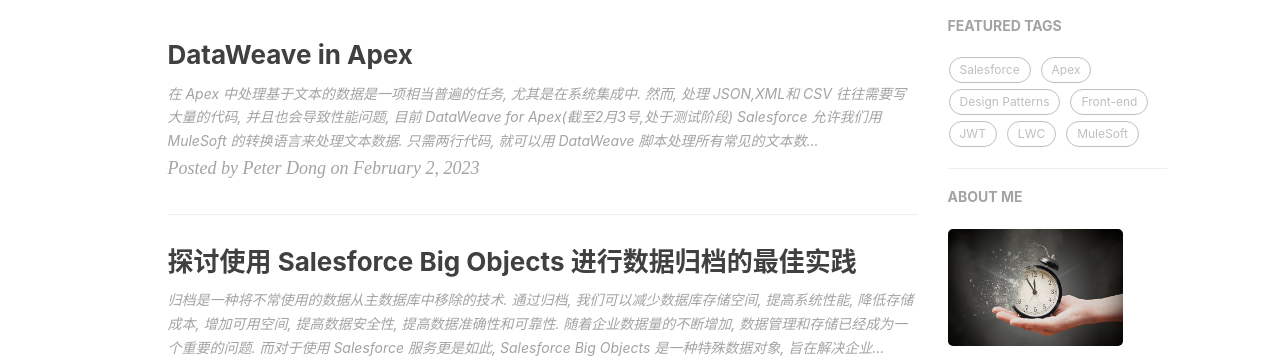
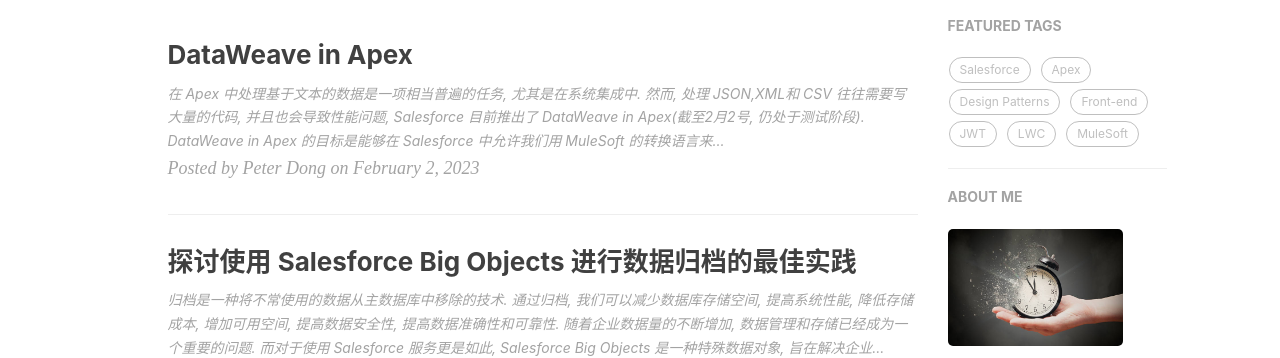
Before and after one commit to dyncan/dyncan.github.io, a Jekyll site: the page built from index.html, in a window 1280 px wide and 900 px high. Shown: the part 430-788 px from the top of the window. Built offline with Jekyll 4.4.1, drawn with Linux system fonts in a browser that asks for light colours; nearby versions of some CDN libraries; the list of posts is cut into pages by our own code; comment, search, counter and statistics services are not loaded.

Commit message:
[self] update post contents for dataweave-in-apex.md

```diff
--- a/_posts/2023-02-02-dataweave-in-apex.markdown
+++ b/_posts/2023-02-02-dataweave-in-apex.markdown
@@ -11,7 +11,7 @@
   - MuleSoft
 ---
 
-在 Apex 中处理基于文本的数据是一项相当普遍的任务, 尤其是在系统集成中. 然而, 处理 JSON,XML和 CSV 往往需要写大量的代码, 并且也会导致性能问题, 目前 [DataWeave for Apex](https://help.salesforce.com/s/articleView?id=release-notes.rn_apex_DataWeaveInApex_DevPreview.htm&release=240&type=5)(截至2月3号,处于测试阶段) Salesforce 允许我们用 MuleSoft 的转换语言来处理文本数据. 只需两行代码, 就可以用 DataWeave 脚本处理所有常见的文本数据格式. 与 Apex 一样, DataWeave 脚本在 Salesforce 应用服务器内运行, 对执行的代码执行相同的堆(Heap)和 CPU 限制.
+在 Apex 中处理基于文本的数据是一项相当普遍的任务, 尤其是在系统集成中. 然而, 处理 JSON,XML和 CSV 往往需要写大量的代码, 并且也会导致性能问题, Salesforce 目前推出了 [DataWeave in Apex](https://help.salesforce.com/s/articleView?id=release-notes.rn_apex_DataWeaveInApex_DevPreview.htm&release=240&type=5)(截至2月2号, 仍处于测试阶段). DataWeave in Apex 的目标是能够在 Salesforce 中允许我们用 MuleSoft 的转换语言来处理文本数据. 只需几行代码, 就可以用 DataWeave 脚本处理所有常见的文本数据格式. 与 Apex 一样, DataWeave 脚本在 Salesforce 应用服务器内运行, 对执行的代码执行相同的堆(Heap)和 CPU 限制.
 
 ### DataWeave in Apex 是什么?
 
```
